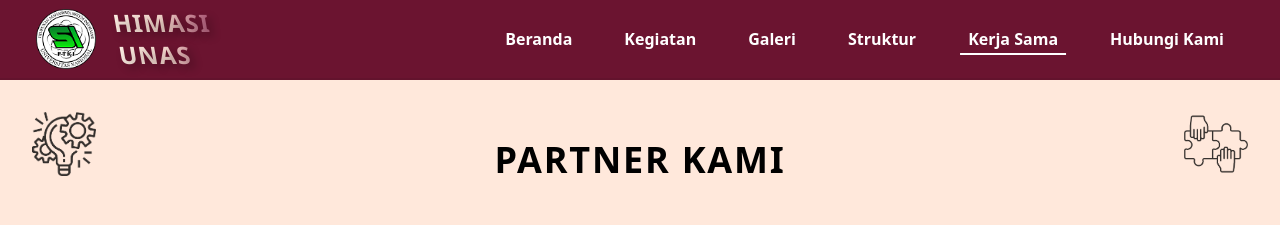
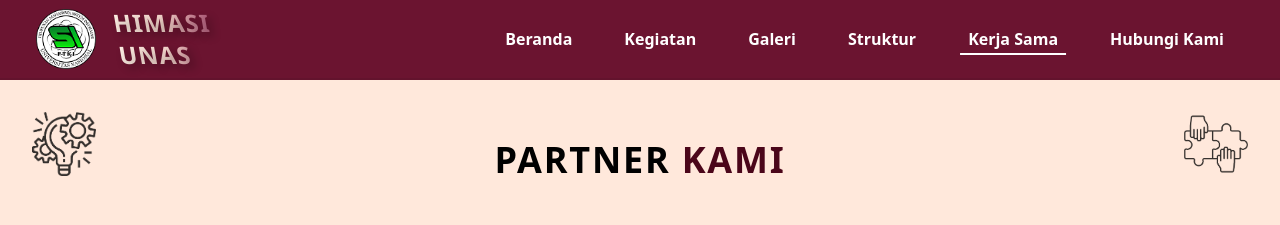
Before and after one commit to CatwisBot/himasi-unas, a Next.js app: page /kerja-sama in a window 1280 px wide. Shown: the top 225 px of the page. Built offline with nearby package versions, Linux system fonts and the light colour scheme.

Commit message:
feat: update Partner heading style to enhance visual emphasis

```diff
--- a/components/shared/Partner/Hero.tsx
+++ b/components/shared/Partner/Hero.tsx
@@ -50,7 +50,7 @@ export default function Hero() {
         </div>
 
         <div className="flex justify-center font-bold text-center text-lg md:text-4xl uppercase pt-8 md:pt-15 max-w-2xl mx-auto text-black px-4 tracking-wider">
-          <h2>Partner Kami</h2>
+          <h2 className="text-black">Partner <span className="text-[#4B061A]">Kami</span></h2>
         </div>
         <div className="flex justify-center text-center text-sm md:text-2xl italic text-black max-w-4xl mx-auto py-5 md:py-10 px-4">
           <p>
```
